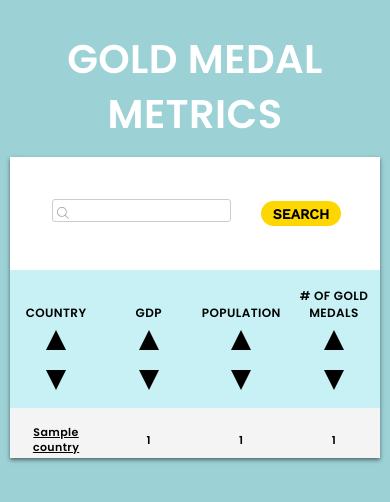
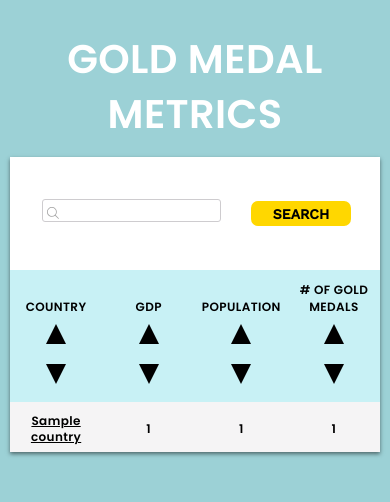
Before and after one commit to briantacderan/gold-medal-flask, a Flask app: page / in a window 390 px wide. Shown: the part 161-663 px from the top of the page. Run offline with Flask 2, Linux system fonts and the light colour scheme; tables that the repository leaves empty hold one stand-in row (values such as "Sample post").

Commit message:
Adjust more css

```diff
--- a/static/stylesheets/style.css
+++ b/static/stylesheets/style.css
@@ -95,7 +95,7 @@ td.table-value {
 }
 
 tr {
-  height: 50px;
+  height: 60px;
 }
 
 tr:nth-child(even) {
@@ -198,12 +198,12 @@ h2#hidden.subheader:hover {
   }
 
   #country-search-button {
-    width: 80px;
+    width: 100px;
     height: 25px;
-    border-radius: 54px;
+    border-radius: 7px;
     line-height: 1;
     font-size: 14px;
-    font-weight: 700;
+    font-weight: 900;
     margin: 12px;
     color: black;
     background-color: gold;
@@ -211,9 +211,13 @@ h2#hidden.subheader:hover {
 
   .country-header th {
     background: #c8f1f5;
-    padding-top: 18px;
+    padding-top: 12px;
     font-size: 12px;
     vertical-align: bottom;
+  }
+
+  td, th {
+    padding-top: 5px;
   }
 
   img.sort {
@@ -242,7 +246,7 @@ h2#hidden.subheader:hover {
 
   td,
   td.table-value {
-    font-size: 11px;
+    font-size: 12px;
     height: 10px;
     letter-spacing: 0.4px;
     max-width: 13px;
```
